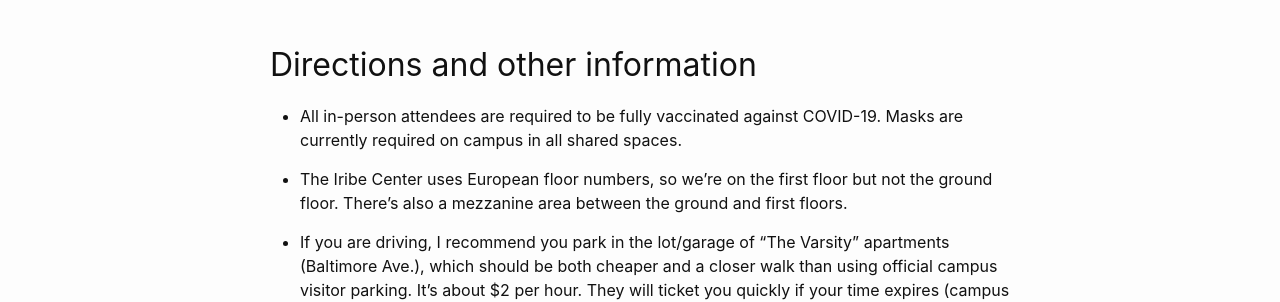
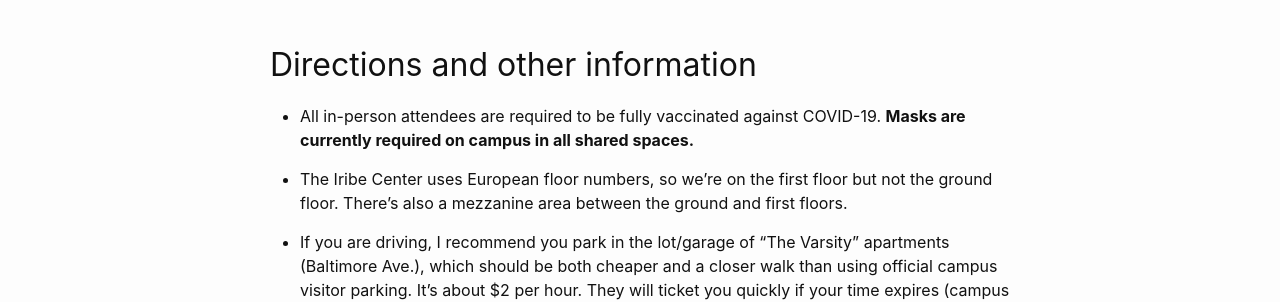
Before and after one commit to CACTUS-Colloquium/CACTUS-Colloquium.github.io, a Jekyll site: the page built from index.md, in a window 1280 px wide. Shown: the part 975-1277 px from the top of the page. Built offline with Jekyll 4.4.1, drawn with Linux system fonts in a browser that asks for light colours.

```diff
--- a/index.md
+++ b/index.md
@@ -21,7 +21,7 @@ University of Maryland, College Park
   * Duration: 9:30am-4:30pm (potential for dinner/drinks to follow)
 
 ## Directions and other information
-  * All in-person attendees are required to be fully vaccinated against COVID-19. Masks are currently required on campus in all shared spaces.
+  * All in-person attendees are required to be fully vaccinated against COVID-19. **Masks are currently required on campus in all shared spaces.**
 
   * The Iribe Center uses European floor numbers, so we're on the first floor but not the ground floor. There's also a mezzanine area between the ground and first floors.
 
```
